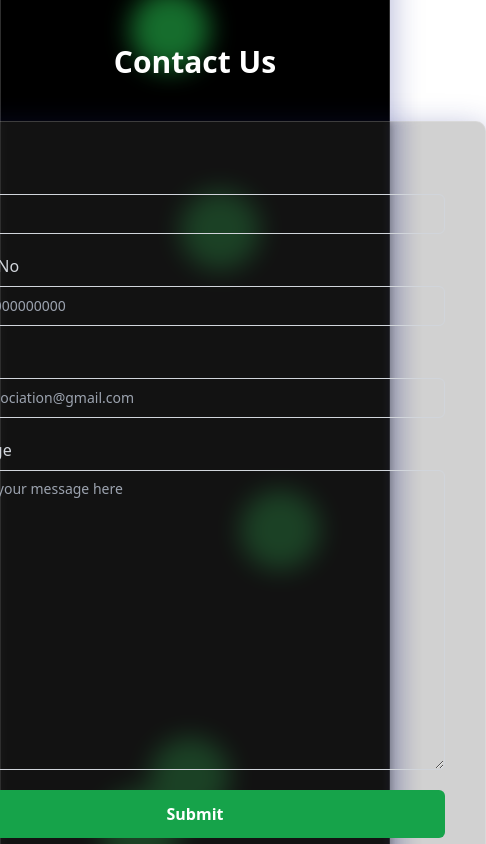
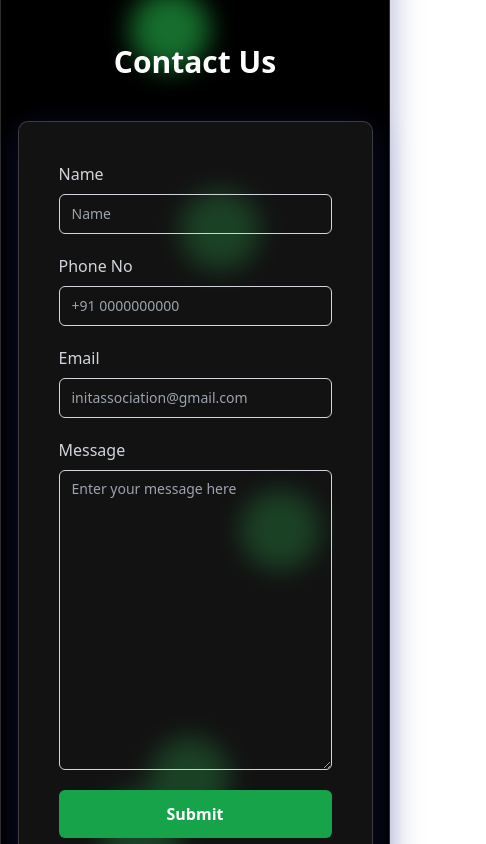
Before and after one commit to Dxvan-05/init-website, a React (Vite) app: page / in a window 390 px wide. Shown: the part 2040-2884 px from the top of the page, 486 px wide, since content can reach past the window. Built offline with nearby package versions, Linux system fonts and the light colour scheme; no server answers.

Commit message:
Fix: Form responsiveness

```diff
--- a/src/components/Contact.jsx
+++ b/src/components/Contact.jsx
@@ -6,8 +6,8 @@ function Contact() {
             <h1 className="text-3xl font-bold leading-tight text-white sm:text-4xl lg:text-5xl lg:leading-tight text-center mt-32">
                 Contact Us
             </h1>
-            <form action="#" id="contact" method="POST" className="mt-10 p-10 max-w-[700px]">
-                <div className="space-y-5 min-w-[500px]">
+            <form action="#" id="contact" method="POST" className="mt-10 p-10">
+                <div className="space-y-5 min-w-[70vw] md:min-w-[500px]">
                     <div>
                         <label
                             htmlFor="name"
@@ -18,7 +18,7 @@ function Contact() {
                         </label>
                         <div className="mt-2">
                             <input
-                                className="flex h-10 w-full min-w-[500px] rounded-md border border-gray-300 bg-transparent px-3 py-2 text-sm placeholder:text-gray-400 focus:outline-none focus:ring-1 focus:ring-gray-400 focus:ring-offset-1 disabled:cursor-not-allowed disabled:opacity-50"
+                                className="flex h-10 w-full rounded-md border border-gray-300 bg-transparent px-3 py-2 text-sm placeholder:text-gray-400 focus:outline-none focus:ring-1 focus:ring-gray-400 focus:ring-offset-1 disabled:cursor-not-allowed disabled:opacity-50"
                                 type="text"
                                 placeholder="Name"
                                 id="name"
@@ -35,7 +35,7 @@ function Contact() {
                         </label>
                         <div className="mt-2">
                             <input
-                                className="flex h-10 w-full min-w-[500px] rounded-md border border-gray-300 bg-transparent px-3 py-2 text-sm placeholder:text-gray-400 focus:outline-none focus:ring-1 focus:ring-gray-400 focus:ring-offset-1 disabled:cursor-not-allowed disabled:opacity-50"
+                                className="flex h-10 w-full rounded-md border border-gray-300 bg-transparent px-3 py-2 text-sm placeholder:text-gray-400 focus:outline-none focus:ring-1 focus:ring-gray-400 focus:ring-offset-1 disabled:cursor-not-allowed disabled:opacity-50"
                                 type="text"
                                 placeholder="+91 0000000000"
                                 id="phone"
@@ -52,7 +52,7 @@ function Contact() {
                         </label>
                         <div className="mt-2">
                             <input
-                                className="flex h-10 w-full min-w-[500px] rounded-md border border-gray-300 bg-transparent px-3 py-2 text-sm placeholder:text-gray-400 focus:outline-none focus:ring-1 focus:ring-gray-400 focus:ring-offset-1 disabled:cursor-not-allowed disabled:opacity-50"
+                                className="flex h-10 w-full rounded-md border border-gray-300 bg-transparent px-3 py-2 text-sm placeholder:text-gray-400 focus:outline-none focus:ring-1 focus:ring-gray-400 focus:ring-offset-1 disabled:cursor-not-allowed disabled:opacity-50"
                                 type="email"
                                 placeholder="initassociation@gmail.com"
                                 id="email"
@@ -69,7 +69,7 @@ function Contact() {
                         </label>
                         <div className="mt-2">
                             <textarea
-                                className="flex h-10 w-full min-h-[300px] min-w-[500px] rounded-md border border-gray-300 bg-transparent px-3 py-2 text-sm placeholder:text-gray-400 focus:outline-none focus:ring-1 focus:ring-gray-400 focus:ring-offset-1 disabled:cursor-not-allowed disabled:opacity-50"
+                                className="flex h-10 w-full min-h-[300px] rounded-md border border-gray-300 bg-transparent px-3 py-2 text-sm placeholder:text-gray-400 focus:outline-none focus:ring-1 focus:ring-gray-400 focus:ring-offset-1 disabled:cursor-not-allowed disabled:opacity-50"
                                 type="text"
                                 placeholder="Enter your message here"
                                 id="message"
```
